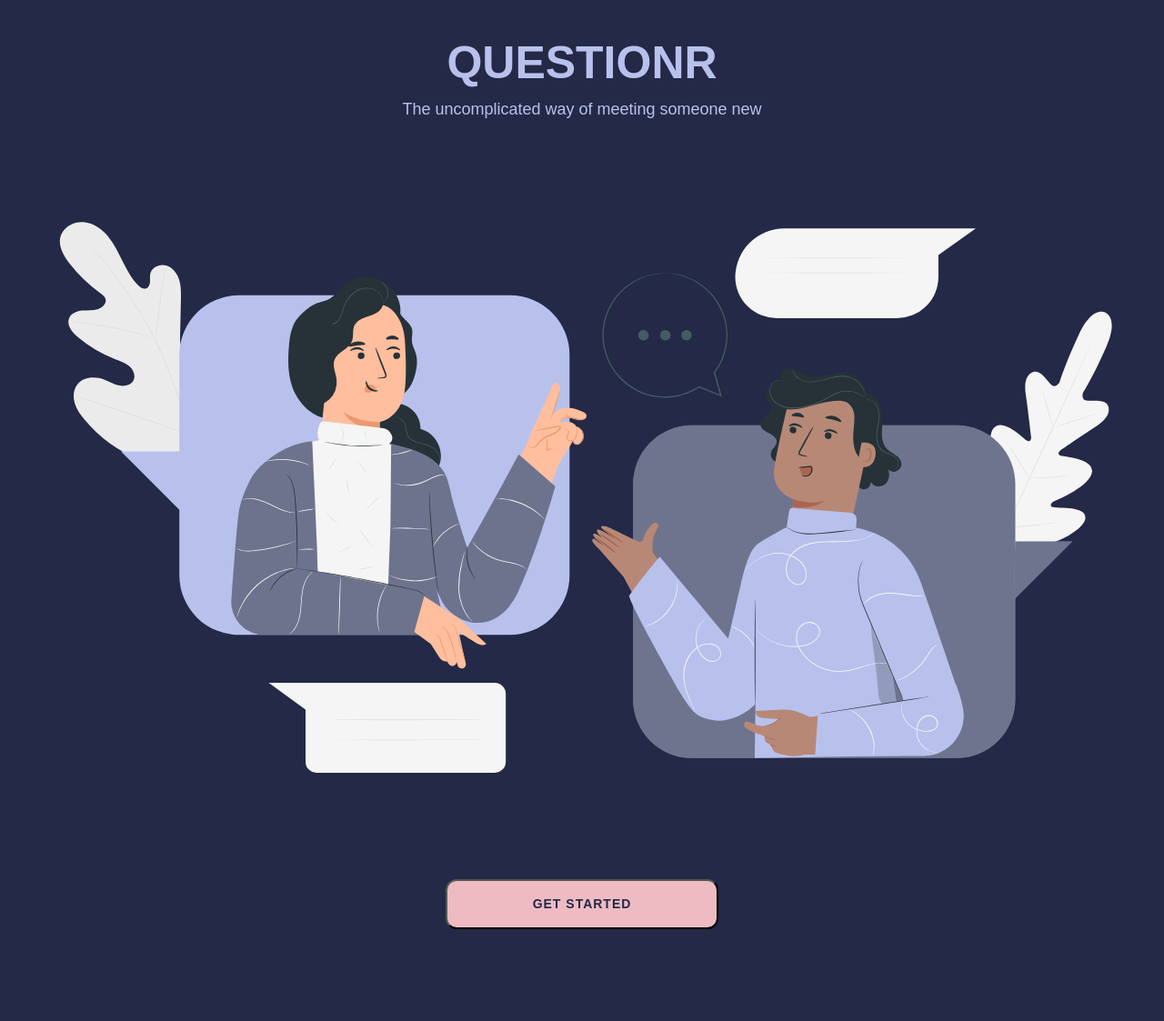
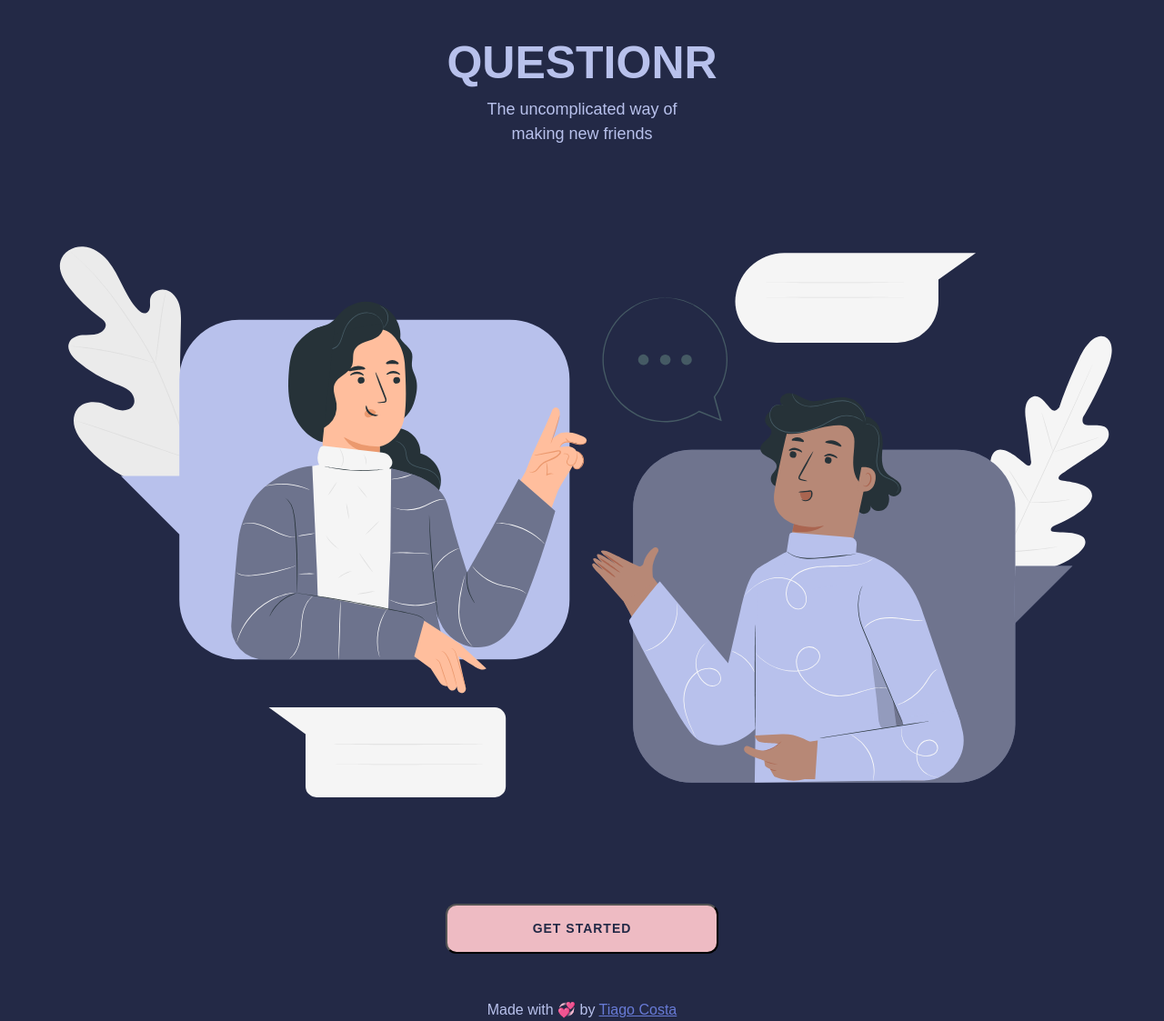
Before and after one commit to MrValraven/unravel, a React (Vite) app: page / in a window 1280 px wide. Shown: the whole page at 91% size. Before the commit the page ends 1022 px from the top, so only its background shows below. Built offline with nearby package versions, Linux system fonts and the light colour scheme.

Commit message:
added footer

```diff
--- a/src/pages/Home/Home.jsx
+++ b/src/pages/Home/Home.jsx
@@ -10,10 +10,24 @@ const Home = () => {
     <div className="home">
       <div className="header">
         <h1>Questionr</h1>
-        <p>The uncomplicated way of meeting someone new</p>
+        <p>
+          The uncomplicated way of
+          <br />
+          making new friends
+        </p>
       </div>
       <img src={HeroImage} alt="" />
       <button onClick={() => navigate("/reminder")}>Get started</button>
+      <footer>
+        Made with 💞 by{" "}
+        <a
+          href="https:\\tiagocostadev.com"
+          rel="noopener noreferrer"
+          target="_blank"
+        >
+          Tiago Costa
+        </a>
+      </footer>
     </div>
   );
 };
--- a/src/pages/Home/styles.scss
+++ b/src/pages/Home/styles.scss
@@ -1,6 +1,6 @@
 .home {
-  height: 90vh;
-  padding: 2rem 15px;
+  height: 98vh;
+  padding: 2rem 15px 1rem 15px;
   text-align: center;
   display: flex;
   flex-direction: column;
@@ -10,4 +10,11 @@
   p {
     font-size: 18px;
   }
+
+  footer {
+    margin-top: 50px;
+    a {
+      color: darken(#b8c1ec, 20%);
+    }
+  }
 }
```
